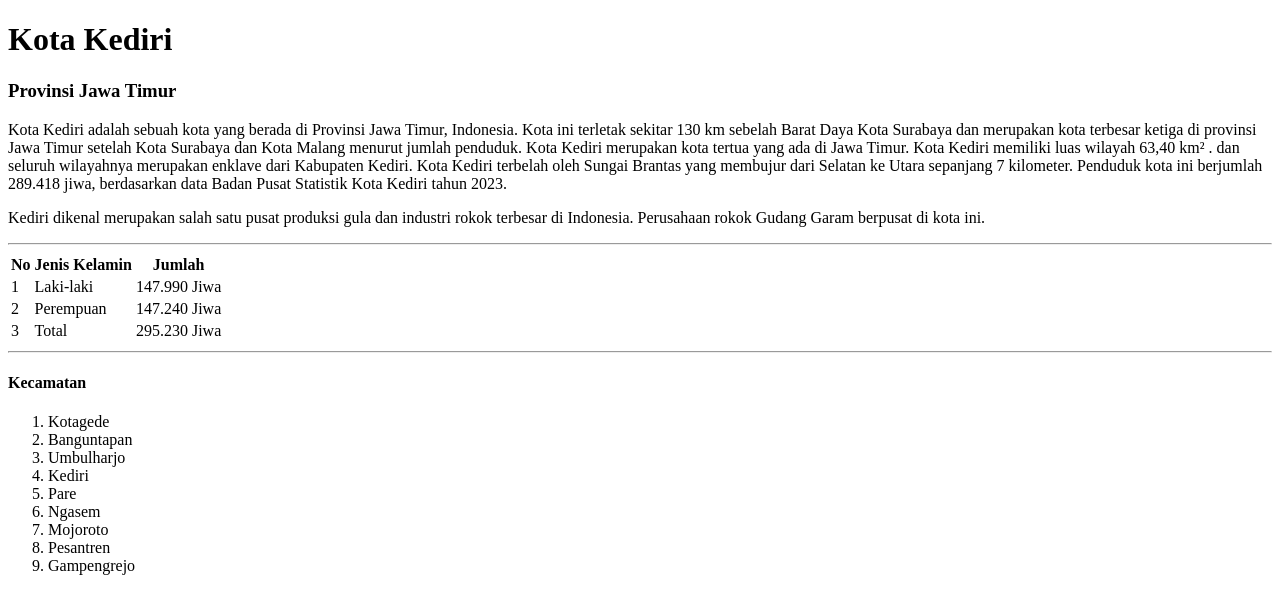
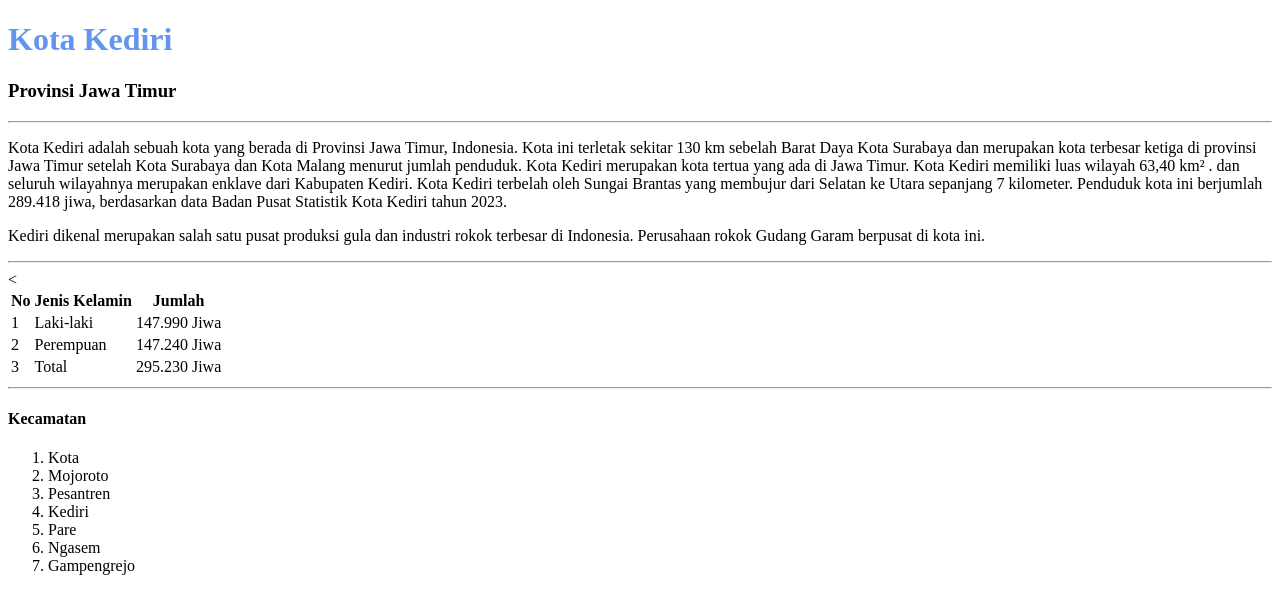
Before and after one commit to ratihesti/pgweb1-ratih, a plain HTML site: page index.html in a window 1280 px wide. Drawn offline with Linux system fonts and the light colour scheme.

Commit message:
ubah warna judul

```diff
--- a/index.html
+++ b/index.html
@@ -9,10 +9,10 @@
 
 <body>
     <main>
-        <!--Judul-->
-        <h1>Kota Kediri</h1>
+        <h1 style="color: cornflowerblue;">Kota Kediri</h1>
         <!--Sub Judul-->
         <h3>Provinsi Jawa Timur</h3>
+        <hr>
         <!--Deskripsi-->
         <p>Kota Kediri adalah sebuah kota yang berada di Provinsi Jawa Timur, Indonesia. Kota ini terletak sekitar 130
             km sebelah Barat Daya Kota Surabaya dan merupakan kota terbesar ketiga di provinsi Jawa Timur setelah Kota
@@ -36,6 +36,7 @@
                 <td>1</td>
                 <td>Laki-laki</td>
                 <td>147.990 Jiwa</td>
+                <
             </tr>
             <tr>
                 <td>2</td>
@@ -54,14 +55,12 @@
         <!--List Kecamatan-->
         <h4>Kecamatan</h4>
         <ol>
-            <li>Kotagede</li>
-            <li>Banguntapan</li>
-            <li>Umbulharjo</li>
+            <li>Kota</li>
+            <li>Mojoroto</li>
+            <li>Pesantren</li>
             <li>Kediri</li>
             <li>Pare</li>
             <li>Ngasem</li>
-            <li>Mojoroto</li>
-            <li>Pesantren</li>
             <li>Gampengrejo</li>
         </ol>
 
```
